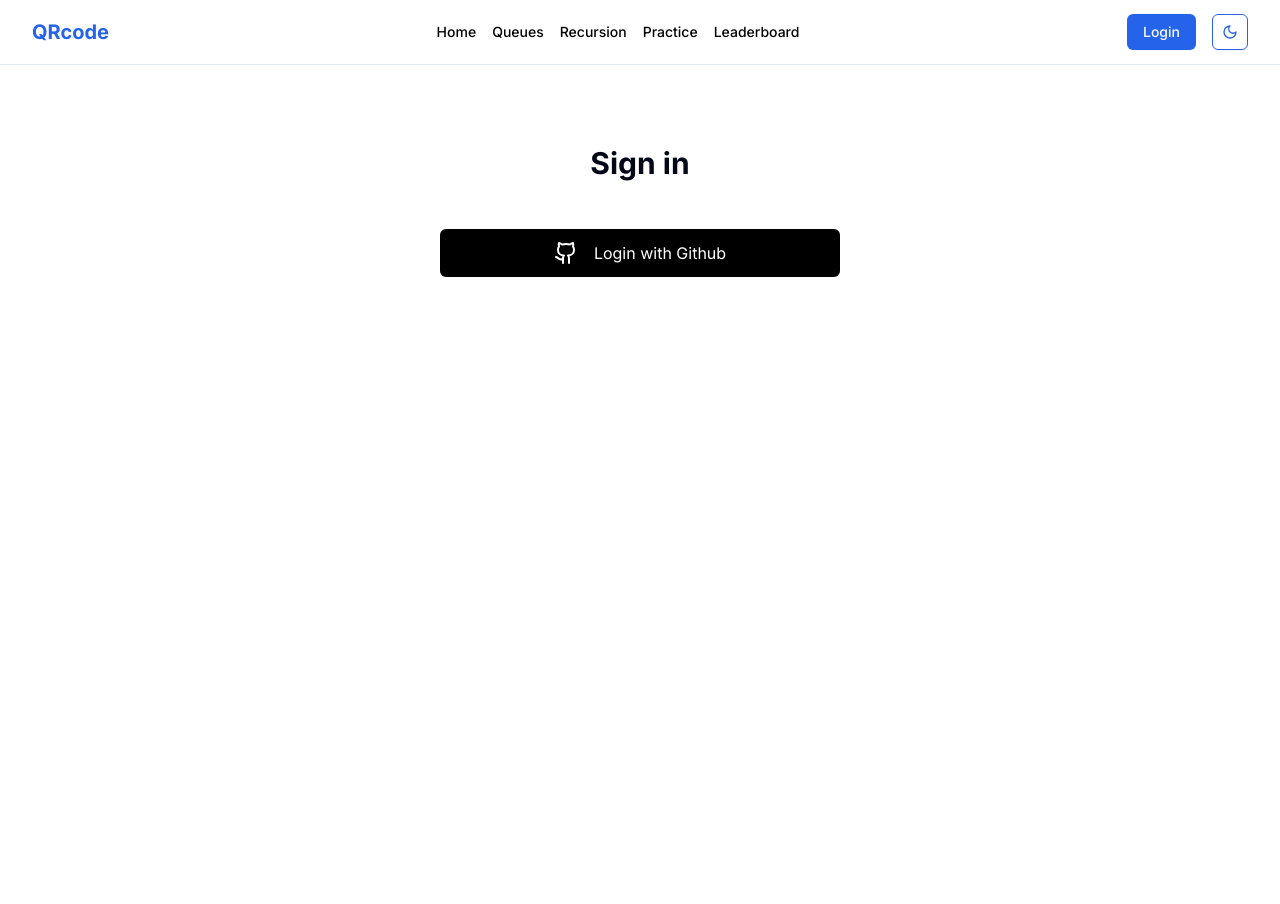
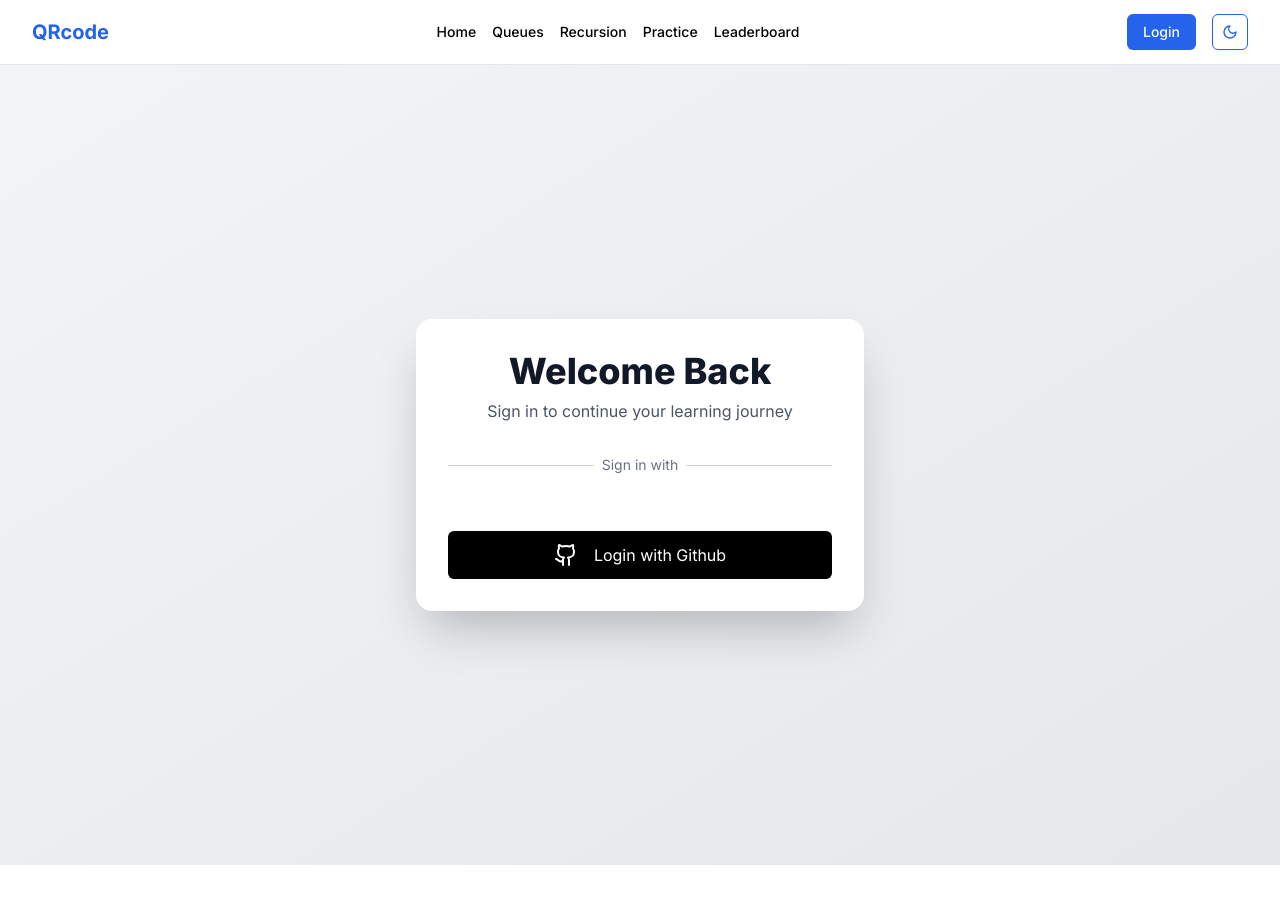
Before and after one commit to uttamkn/qrc, a Next.js app: page /sign-in in a window 1280 px wide. Shown: the top 904 px of the page. After the commit the page ends 865 px from the top, so only its background shows below. Built offline with nearby package versions, Linux system fonts and the light colour scheme; no server answers.

Commit message:
feat: implement user authentication flow with callback handling and user creation

```diff
--- a/actions/auth.ts
+++ b/actions/auth.ts
@@ -2,14 +2,14 @@
 
 import { signIn, signOut } from "@/lib/auth";
 import { revalidatePath } from "next/cache";
+
 type Provider = "github";
 
 export const login = async (provider: Provider) => {
-  await signIn(provider, { redirectTo: "/" });
-  revalidatePath("/");
+  await signIn(provider, { redirectTo: "/auth/callback" });
 };
 
 export const logout = async () => {
-  await signOut({ redirectTo: "/" });
+  await signOut();
   revalidatePath("/");
 };
--- /dev/null
+++ b/actions/user.ts
@@ -0,0 +1,17 @@
+"use server";
+
+export const postUser = async (userId: string) => {
+  try {
+    const res = await fetch(process.env.BACKEND_URL + `/user/${userId}`, {
+      method: "POST",
+    });
+
+    if (!res.ok) {
+      console.error("Failed to create user in backend");
+      throw new Error("Failed to create user in backend");
+    }
+  } catch (error) {
+    console.error("An error occurred while creating user", error);
+    throw error;
+  }
+};
--- /dev/null
+++ b/app/auth/callback/page.tsx
@@ -0,0 +1,22 @@
+import { auth } from "@/lib/auth";
+import { redirect } from "next/navigation";
+import { postUser } from "@/actions/user";
+
+const AuthCallback = async () => {
+  const session = await auth();
+
+  if (!session || !session.user || !session.user.id) {
+    console.error("No session found");
+    redirect("/sign-in");
+  }
+
+  try {
+    await postUser(session.user.id);
+  } catch (error) {
+    console.error("An error occurred while creating user", error);
+  }
+
+  redirect("/");
+};
+
+export default AuthCallback;
--- a/app/layout.tsx
+++ b/app/layout.tsx
@@ -8,7 +8,7 @@ const inter = Inter({ subsets: ["latin"] })
 
 export default function RootLayout({ children }: { children: ReactNode }) {
   return (
-    <html lang="en">
+    <html lang="en" suppressHydrationWarning>
       <body className={inter.className}>
         <ThemeProvider>
 
--- a/app/practice/page.tsx
+++ b/app/practice/page.tsx
@@ -133,9 +133,9 @@ export default function PracticePage() {
             <p className="mb-4">
               Question {currentQuestion + 1}/{quizData[currentTopic].length}
             </p>
-            <p className="mb-4">{quizData[currentTopic][currentQuestion].question}</p>
+            <p className="mb-4">{quizData[currentTopic][currentQuestion]?.question}</p>
             <div className="space-y-2 mb-4">
-              {quizData[currentTopic][currentQuestion].options?.map((option, index) => (
+              {quizData[currentTopic][currentQuestion]?.options?.map((option, index) => (
                 <motion.div
                   key={index}
                   initial={{ opacity: 0, y: 20 }}
--- a/app/sign-in/page.tsx
+++ b/app/sign-in/page.tsx
@@ -1,13 +1,33 @@
 import LoginGithub from "@/components/LoginGithub";
-import React from "react";
 
 const SignIn = () => {
   return (
-    <div className="mt-20 flex w-full justify-center">
-      <section className="flex w-[400px] flex-col">
-        <h1 className="mb-6 w-full text-center text-3xl font-bold">Sign in</h1>
-        <LoginGithub />
-      </section>
+    <div className="min-h-screen flex items-center justify-center bg-gradient-to-br from-gray-100 to-gray-200 dark:from-gray-900 dark:to-gray-800 transition-colors duration-200">
+      <div className="w-full max-w-md p-8 space-y-8 bg-white dark:bg-gray-800 rounded-2xl shadow-2xl transition-all duration-200 hover:shadow-3xl">
+        <div className="text-center">
+          <h1 className="text-4xl font-extrabold text-gray-900 dark:text-white mb-2">
+            Welcome Back
+          </h1>
+          <p className="text-gray-600 dark:text-gray-300">
+            Sign in to continue your learning journey
+          </p>
+        </div>
+
+        <div className="relative">
+          <div className="absolute inset-0 flex items-center">
+            <div className="w-full border-t border-gray-300 dark:border-gray-700"></div>
+          </div>
+          <div className="relative flex justify-center text-sm">
+            <span className="px-2 bg-white dark:bg-gray-800 text-gray-500 dark:text-gray-400">
+              Sign in with
+            </span>
+          </div>
+        </div>
+
+        <div className="flex justify-center">
+          <LoginGithub />
+        </div>
+      </div>
     </div>
   );
 };
--- a/lib/auth.ts
+++ b/lib/auth.ts
@@ -12,6 +12,18 @@ const authOptions = {
       clientSecret: process.env.GITHUB_SECRET as string,
     }),
   ],
+  callbacks: {
+    async session({ session, token }) {
+      session.user.id = token.id as string;
+      return session;
+    },
+    async jwt({ token, user }) {
+      if (user) {
+        token.id = user.id;
+      }
+      return token;
+    },
+  },
 } satisfies NextAuthConfig;
 
 export const {
```
Also changed, not shown: actions/questions.ts (added).
